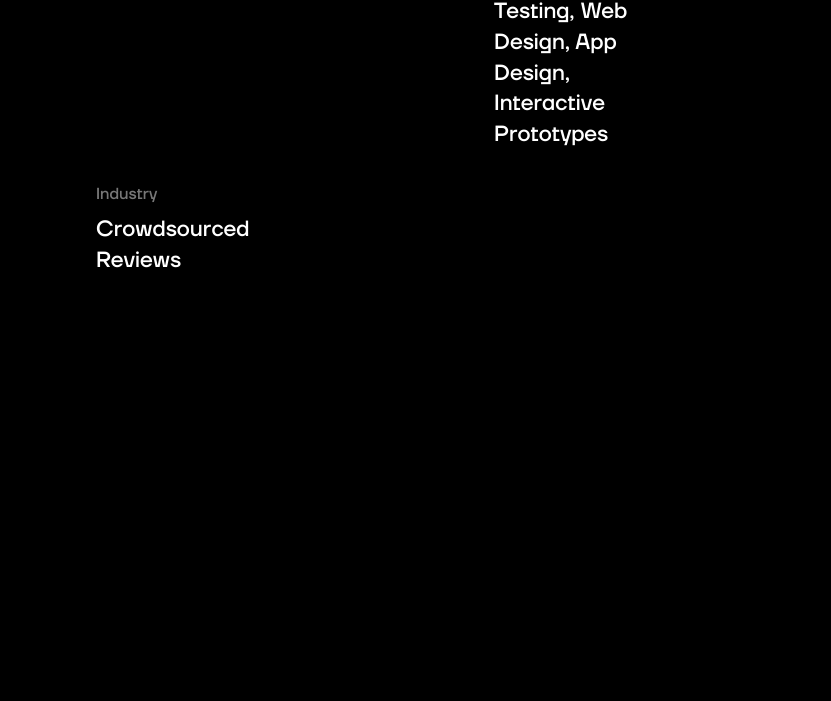
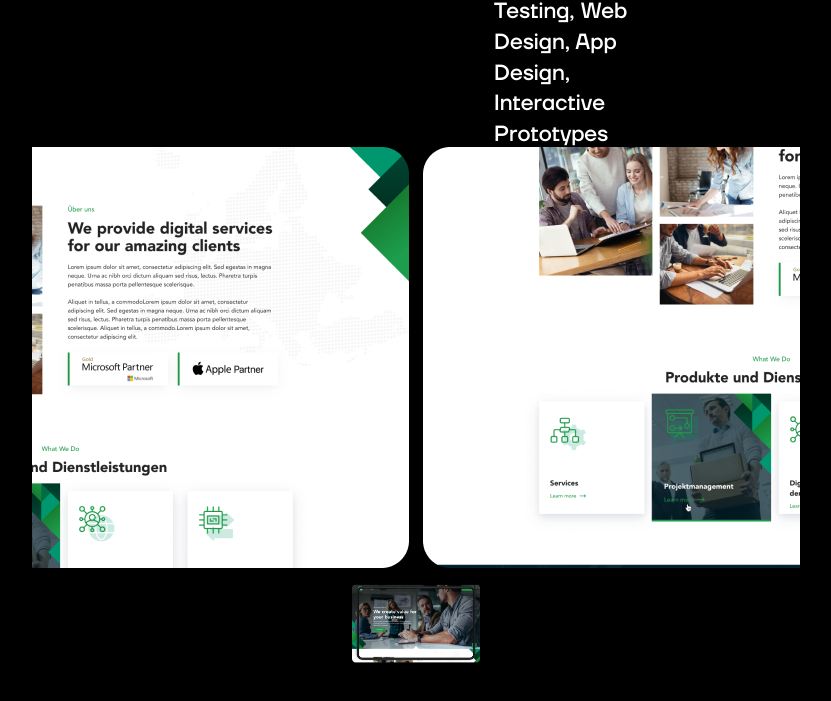
Before and after one commit to RomaKokontsev/Logotype, a website built with Parcel: page src/index.html in a window 1280 px wide. Shown: the part 1474-2175 px from the top of the page, without its empty margins (224-1055 px from the left). Before the commit the page ends 2057 px from the top, so only its background shows below. Built offline with nearby package versions, Linux system fonts and the light colour scheme; files whose address does not match are found by name.

Commit message:
add strengths component

```diff
--- a/src/index.html
+++ b/src/index.html
@@ -12,6 +12,7 @@
   <body>
     <include src="./partials/header.html"></include>
     <include src="./partials/hero.html"></include>
+    <include src="./partials/strengths.html"></include>
     <!-- скрипты команды идут под этим комментарием -->
 
     <!-- Скрипт идёт последним в разметке. В нём уже подключен главный SASS-файл. -->
--- /dev/null
+++ b/src/partials/strengths.html
@@ -0,0 +1,8 @@
+<div class="container strengths">
+  <div class="images-wrapper">
+    <div class="main-image-wrapper">
+      <img class="frame" src="./img/frame.png" alt="" />
+      <img class="main-image" src="./img/img1.png" alt="" />
+    </div>
+  </div>
+</div>
--- /dev/null
+++ b/src/sass/components/_strengths.scss
@@ -0,0 +1,41 @@
+.strengths {
+  padding: 0 320px 242px;
+
+  .images-wrapper {
+    position: relative;
+    display: flex;
+    align-items: center;
+    justify-content: center;
+    margin-bottom: 120px;
+
+    .main-image-wrapper {
+      display: flex;
+
+      .frame {
+        z-index: 1;
+      }
+
+      .main-image {
+        position: absolute;
+        top: 50%;
+        left: 50%;
+        transform: translate(-50%, -50%);
+      }
+      &::before {
+        content: url(.././img/img2.png);
+        display: block;
+        position: absolute;
+        left: -320px;
+        bottom: 90px;
+      }
+
+      &::after {
+        content: url(.././img/img3.png);
+        display: block;
+        position: absolute;
+        right: -320px;
+        bottom: 90px;
+      }
+    }
+  }
+}
--- a/src/sass/main.scss
+++ b/src/sass/main.scss
@@ -1,3 +1,4 @@
 @import './components/base';
 @import './components/header';
 @import './components/hero';
+@import './components/strengths';
```
Also changed, not shown: src/img/frame.jpg (deleted), src/img/frame.png (added), src/img/img1.jpg (deleted), src/img/img1.png (added), src/img/img2.jpg (deleted), src/img/img2.png (added), src/img/img3.jpg (deleted), src/img/img3.png (added), src/sass/main.css, 1 other file.
